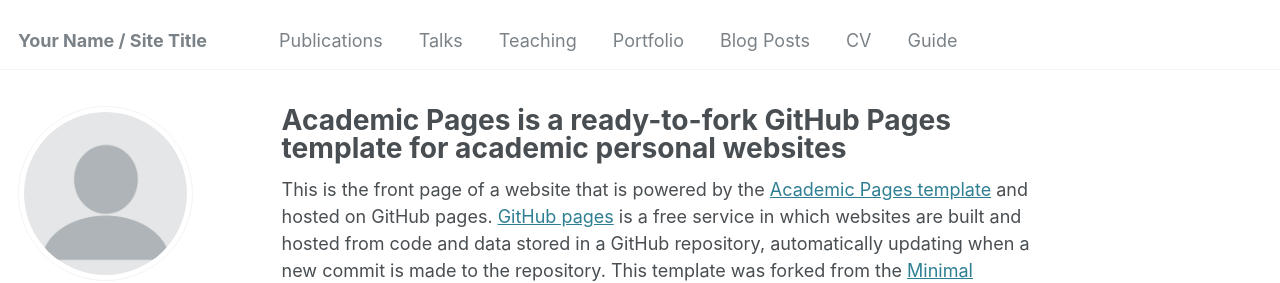
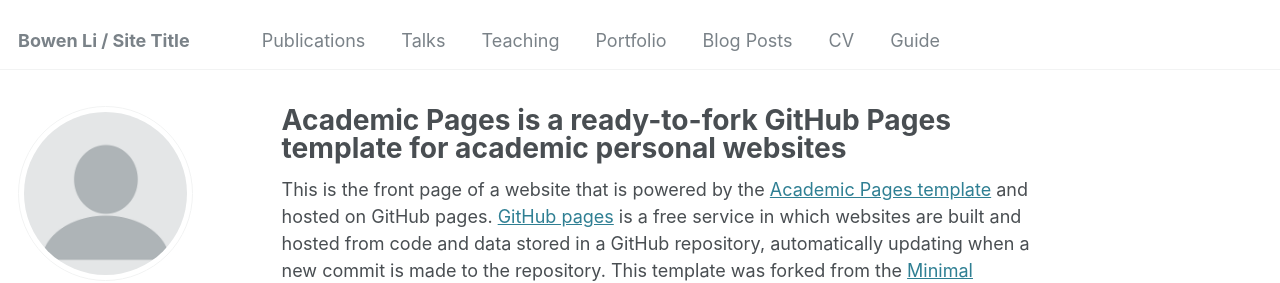
Before and after one commit to WhiteDLee/BowenLi.github.io, a Jekyll site: the page built from _pages/about.md, in a window 1280 px wide. Shown: the top 283 px of the page. Built offline with Jekyll 4.4.1, drawn with Linux system fonts in a browser that asks for light colours; some web fonts are replaced.

Commit message:
Update _config.yml

```diff
--- a/_config.yml
+++ b/_config.yml
@@ -8,7 +8,7 @@
 
 # Basic Site Settings
 locale                   : "en-US"
-title                    : "Your Name / Site Title"
+title                    : "Bowen Li / Site Title"
 title_separator          : "-"
 name                     : &name "Your Name"
 description              : &description "personal description"
```
